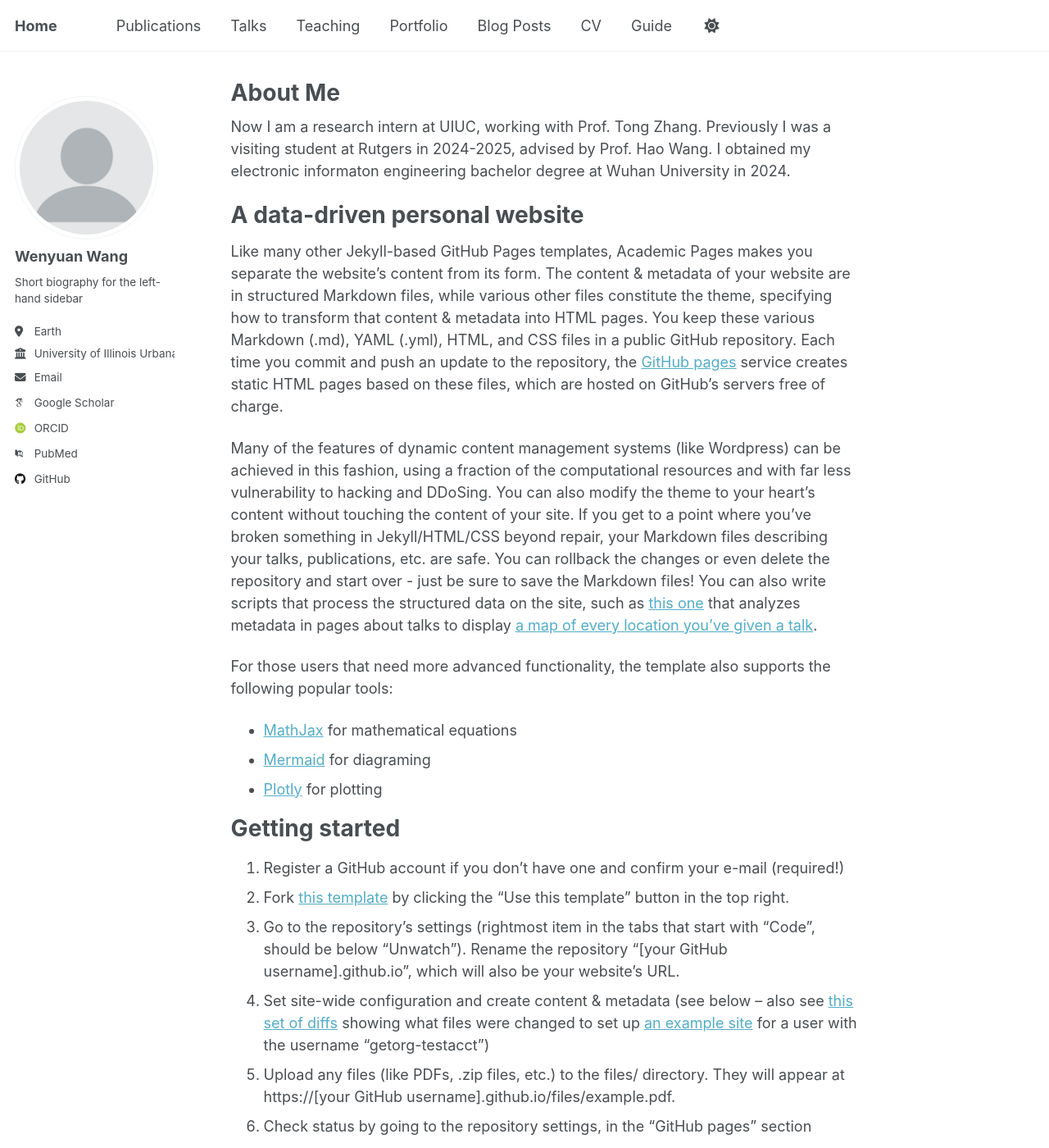
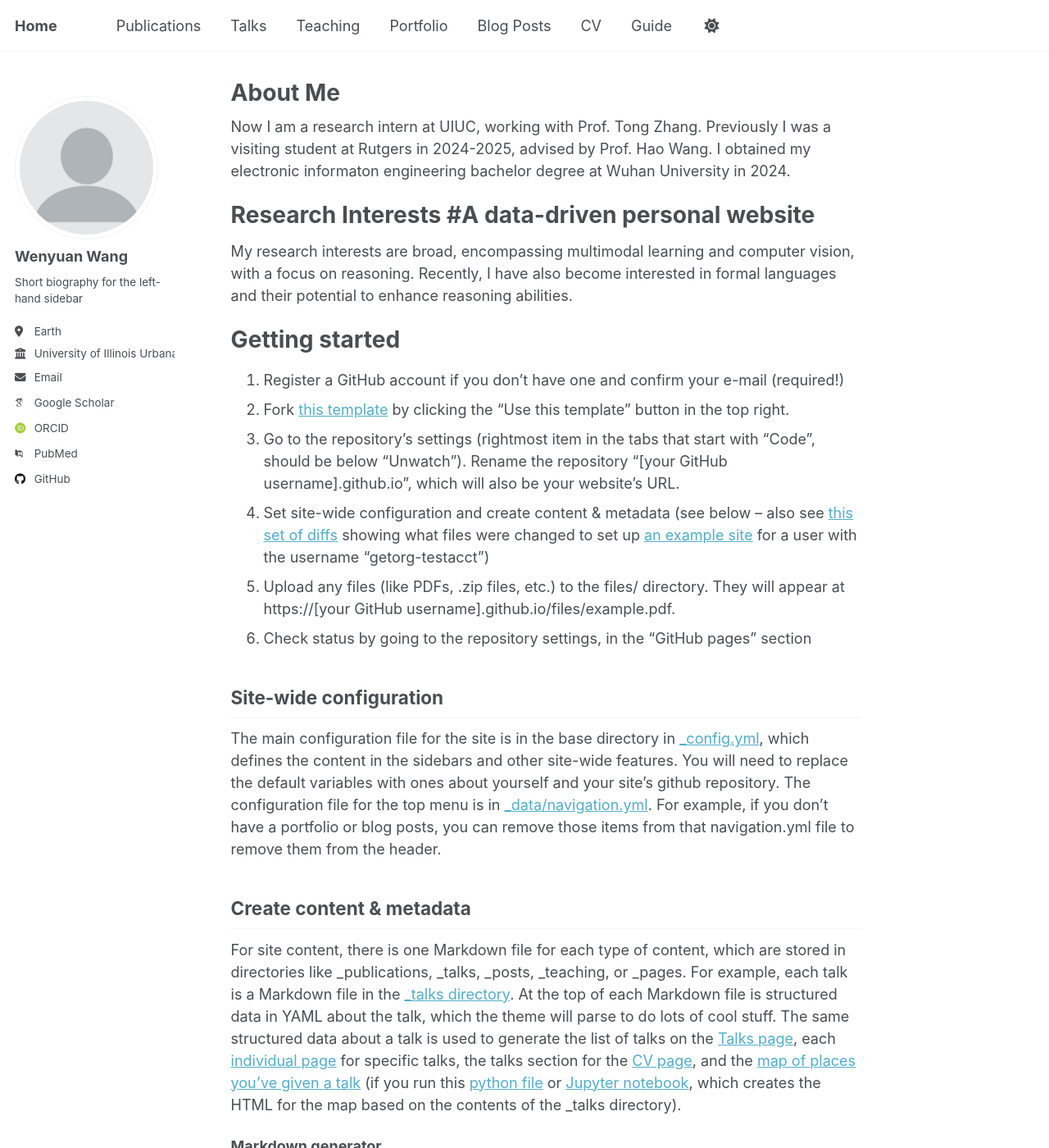
Before and after one commit to codemaker-123/codemaker-123.github.io, a Jekyll site: the page built from _pages/about.md, in a window 1280 px wide and 1400 px high. Shown: the whole window at 82% size. Built offline with Jekyll 4.4.1, drawn with Linux system fonts in a browser that asks for light colours; some web fonts are replaced; a script that is not in the unit is left out.

Commit message:
Update about.md

```diff
--- a/_pages/about.md
+++ b/_pages/about.md
@@ -9,16 +9,9 @@ redirect_from:
 
 Now I am a research intern at UIUC, working with Prof. Tong Zhang. Previously I was a visiting student at Rutgers in 2024-2025, advised by Prof. Hao Wang. I obtained my electronic informaton engineering bachelor degree at Wuhan University in 2024.
 
-A data-driven personal website
+Research Interests #A data-driven personal website
 ======
-Like many other Jekyll-based GitHub Pages templates, Academic Pages makes you separate the website's content from its form. The content & metadata of your website are in structured Markdown files, while various other files constitute the theme, specifying how to transform that content & metadata into HTML pages. You keep these various Markdown (.md), YAML (.yml), HTML, and CSS files in a public GitHub repository. Each time you commit and push an update to the repository, the [GitHub pages](https://pages.github.com/) service creates static HTML pages based on these files, which are hosted on GitHub's servers free of charge.
-
-Many of the features of dynamic content management systems (like Wordpress) can be achieved in this fashion, using a fraction of the computational resources and with far less vulnerability to hacking and DDoSing. You can also modify the theme to your heart's content without touching the content of your site. If you get to a point where you've broken something in Jekyll/HTML/CSS beyond repair, your Markdown files describing your talks, publications, etc. are safe. You can rollback the changes or even delete the repository and start over - just be sure to save the Markdown files! You can also write scripts that process the structured data on the site, such as [this one](https://github.com/academicpages/academicpages.github.io/blob/master/talkmap.ipynb) that analyzes metadata in pages about talks to display [a map of every location you've given a talk](https://academicpages.github.io/talkmap.html).
-
-For those users that need more advanced functionality, the template also supports the following popular tools:
-- [MathJax](https://www.mathjax.org/) for mathematical equations
-- [Mermaid](https://mermaid.js.org/) for diagraming
-- [Plotly](https://plotly.com/javascript/) for plotting
+My research interests are broad, encompassing multimodal learning and computer vision, with a focus on reasoning. Recently, I have also become interested in formal languages and their potential to enhance reasoning abilities.
 
 Getting started
 ======
```
